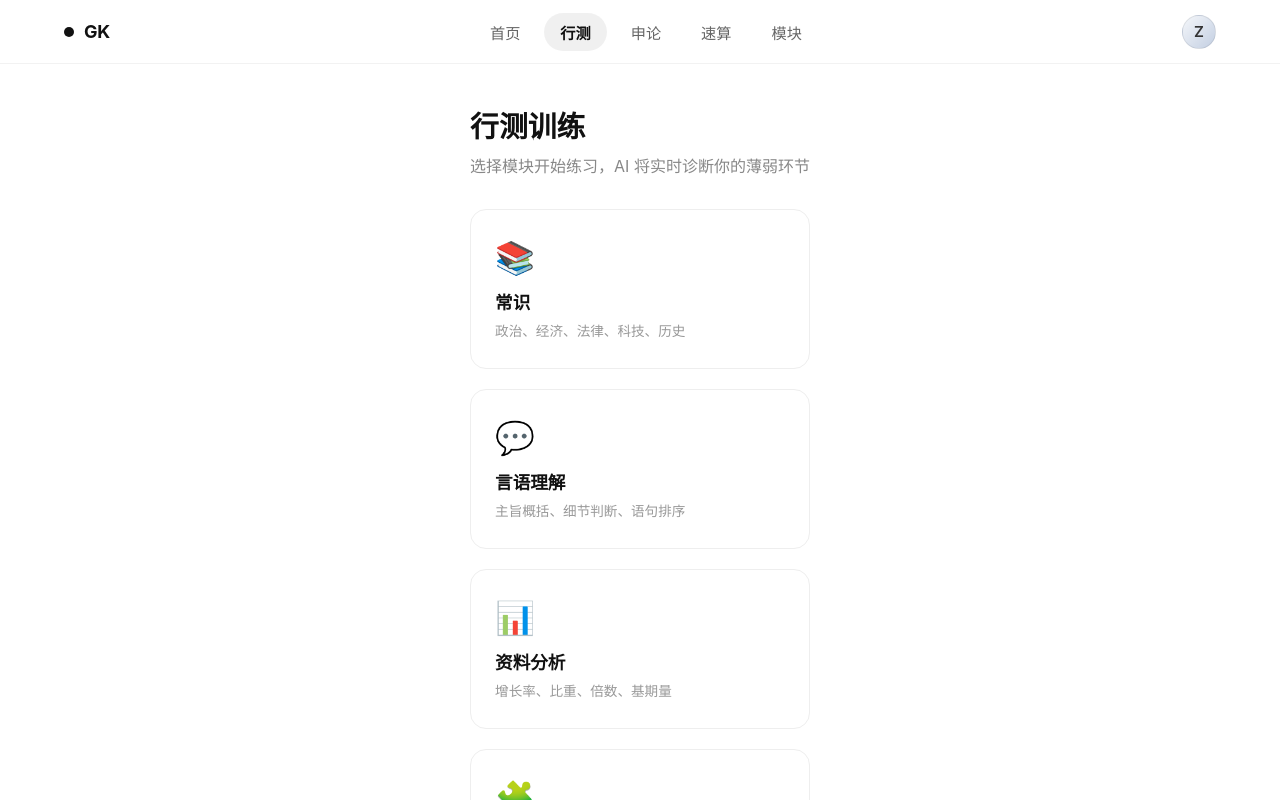
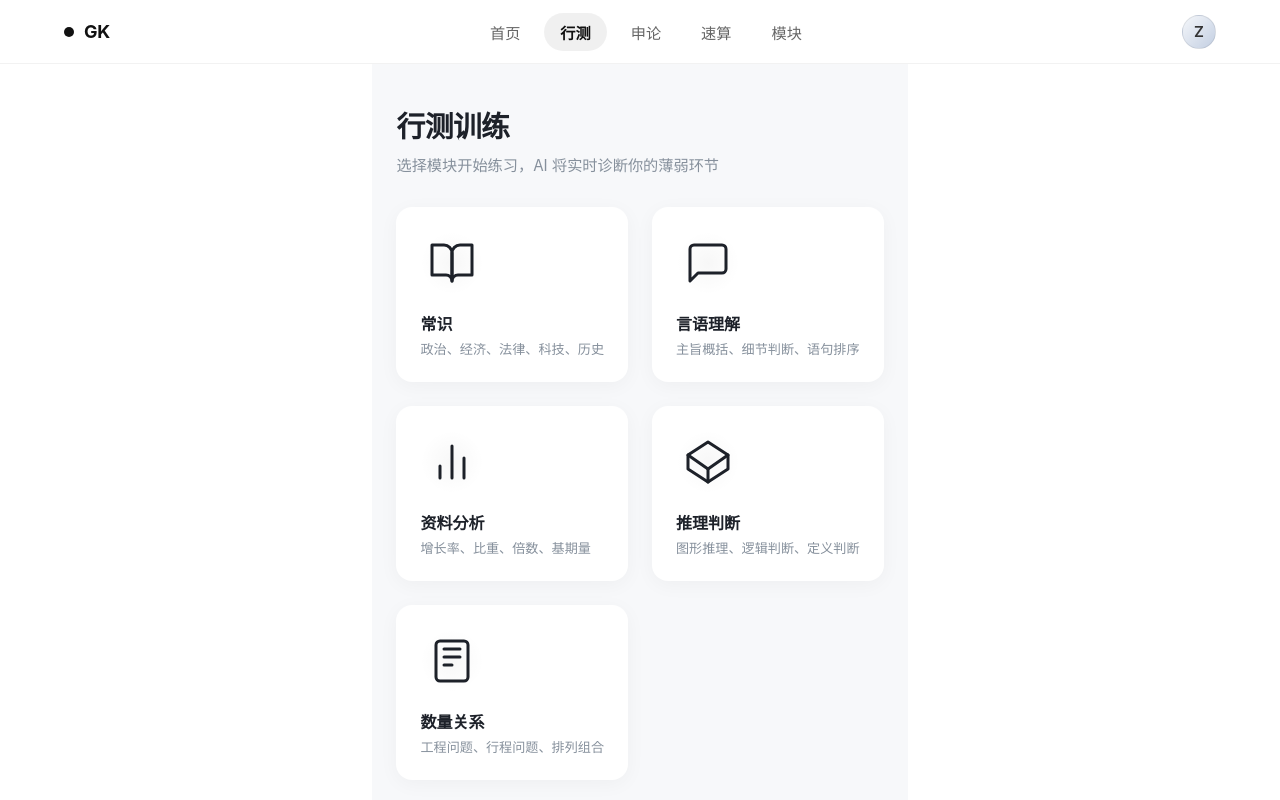
Before and after one commit to kite39m/GK_project, a Vue app in the folder vue-project/: page /xingce in a window 1280 px wide. Built offline with nearby package versions, Linux system fonts and the light colour scheme; sample sign-in values are in the browser's storage.

Commit message:
feat: redesign XingceView with 2x2 grid, SVG icons, borderless cards

```diff
--- a/vue-project/src/views/XingceView.vue
+++ b/vue-project/src/views/XingceView.vue
@@ -1,7 +1,9 @@
 <template>
   <div class="xingce-page">
-    <h1 class="page-title">行测训练</h1>
-    <p class="page-desc">选择模块开始练习，AI 将实时诊断你的薄弱环节</p>
+    <div class="xingce-header">
+      <h1 class="page-title">行测训练</h1>
+      <p class="page-desc">选择模块开始练习，AI 将实时诊断你的薄弱环节</p>
+    </div>
     <div class="module-grid">
       <div
         v-for="mod in modules"
@@ -9,9 +11,13 @@
         class="module-card"
         @click="$router.push(`/xingce/${mod.code}`)"
       >
-        <div class="module-icon">{{ mod.icon }}</div>
-        <h3>{{ mod.name }}</h3>
-        <p>{{ mod.desc }}</p>
+        <div class="module-icon-wrapper">
+          <svg class="module-icon" width="48" height="48" viewBox="0 0 24 24" fill="none"
+            stroke="currentColor" stroke-width="1.5" stroke-linecap="round" stroke-linejoin="round"
+            v-html="mod.iconPath"></svg>
+        </div>
+        <h3 class="module-name">{{ mod.name }}</h3>
+        <p class="module-desc">{{ mod.desc }}</p>
       </div>
     </div>
   </div>
@@ -19,60 +25,142 @@
 
 <script setup>
 const modules = [
-  { code: 'CHANGSHI', name: '常识', icon: '📚', desc: '政治、经济、法律、科技、历史' },
-  { code: 'YUYU', name: '言语理解', icon: '💬', desc: '主旨概括、细节判断、语句排序' },
-  { code: 'ZILIAO', name: '资料分析', icon: '📊', desc: '增长率、比重、倍数、基期量' },
-  { code: 'TUILI', name: '推理判断', icon: '🧩', desc: '图形推理、逻辑判断、定义判断' },
-  { code: 'SHULIANG', name: '数量关系', icon: '🔢', desc: '工程问题、行程问题、排列组合' }
+  {
+    code: 'CHANGSHI',
+    name: '常识',
+    desc: '政治、经济、法律、科技、历史',
+    iconPath: '<path d="M2 3h6a4 4 0 0 1 4 4v14a3 3 0 0 0-3-3H2z"/><path d="M22 3h-6a4 4 0 0 0-4 4v14a3 3 0 0 1 3-3h7z"/>'
+  },
+  {
+    code: 'YUYU',
+    name: '言语理解',
+    desc: '主旨概括、细节判断、语句排序',
+    iconPath: '<path d="M21 15a2 2 0 0 1-2 2H7l-4 4V5a2 2 0 0 1 2-2h14a2 2 0 0 1 2 2z"/>'
+  },
+  {
+    code: 'ZILIAO',
+    name: '资料分析',
+    desc: '增长率、比重、倍数、基期量',
+    iconPath: '<line x1="18" y1="20" x2="18" y2="10"/><line x1="12" y1="20" x2="12" y2="4"/><line x1="6" y1="20" x2="6" y2="14"/>'
+  },
+  {
+    code: 'TUILI',
+    name: '推理判断',
+    desc: '图形推理、逻辑判断、定义判断',
+    iconPath: '<polygon points="12 2 22 8.5 22 15.5 12 22 2 15.5 2 8.5 12 2"/><line x1="12" y1="22" x2="12" y2="15.5"/><polyline points="22 8.5 12 15.5 2 8.5"/>'
+  },
+  {
+    code: 'SHULIANG',
+    name: '数量关系',
+    desc: '工程问题、行程问题、排列组合',
+    iconPath: '<rect x="4" y="2" width="16" height="20" rx="2"/><line x1="8" y1="6" x2="16" y2="6"/><line x1="8" y1="10" x2="16" y2="10"/><line x1="8" y1="14" x2="12" y2="14"/>'
+  }
 ]
 </script>
 
 <style scoped>
 .xingce-page {
-  max-width: 900px;
+  max-width: 1100px;
   margin: 0 auto;
-  padding: 40px 24px;
+  padding: var(--space-5) var(--space-3);
+  background: var(--color-bg-page);
+  min-height: 100%;
 }
+
+.xingce-header {
+  margin-bottom: var(--space-4);
+}
+
 .page-title {
   font-size: 1.8rem;
-  font-weight: 700;
-  color: #111;
-  margin: 0 0 8px;
+  font-weight: 600;
+  color: var(--color-text-title);
+  margin: 0 0 var(--space-1);
+  letter-spacing: -0.02em;
 }
+
 .page-desc {
-  color: #888;
-  margin: 0 0 32px;
+  color: var(--color-text-caption);
+  margin: 0;
+  font-size: 0.95rem;
 }
+
+/* 2x2 Grid */
 .module-grid {
   display: grid;
-  grid-template-columns: repeat(auto-fill, minmax(240px, 1fr));
-  gap: 20px;
+  grid-template-columns: repeat(2, 1fr);
+  gap: var(--space-3);
 }
+
+/* Card — borderless, diffuse shadow */
 .module-card {
-  background: #fff;
-  border: 1px solid #eee;
-  border-radius: 16px;
-  padding: 28px 24px;
+  background: var(--color-bg-card);
+  border: none;
+  border-radius: var(--radius-card);
+  box-shadow: var(--shadow-card);
+  padding: var(--space-3);
   cursor: pointer;
-  transition: all 0.2s;
+  transition: all 150ms cubic-bezier(0.4, 0, 0.2, 1);
 }
+
 .module-card:hover {
-  border-color: #111;
-  box-shadow: 0 4px 12px rgba(0,0,0,0.08);
+  box-shadow: var(--shadow-card-hover);
   transform: translateY(-2px);
 }
+
+.module-card:active {
+  transform: scale(0.98);
+}
+
+/* Icon with blob background */
+.module-icon-wrapper {
+  width: 64px;
+  height: 64px;
+  border-radius: 50%;
+  background: radial-gradient(circle, rgba(0, 0, 0, 0.03) 0%, transparent 70%);
+  display: flex;
+  align-items: center;
+  justify-content: center;
+  margin-bottom: var(--space-2);
+}
+
 .module-icon {
-  font-size: 2rem;
-  margin-bottom: 12px;
+  color: var(--color-text-title);
 }
-.module-card h3 {
-  margin: 0 0 6px;
-  font-size: 1.1rem;
-  color: #111;
+
+/* Text hierarchy */
+.module-name {
+  font-size: 1rem;
+  font-weight: 600;
+  color: var(--color-text-title);
+  margin: 0 0 4px;
 }
-.module-card p {
+
+.module-desc {
+  font-size: 0.82rem;
+  font-weight: 400;
+  color: var(--color-text-caption);
   margin: 0;
-  font-size: 0.85rem;
-  color: #999;
+  display: -webkit-box;
+  -webkit-line-clamp: 2;
+  -webkit-box-orient: vertical;
+  overflow: hidden;
+}
+
+/* Responsive */
+@media (max-width: 767px) {
+  .xingce-page {
+    padding: var(--space-3) var(--space-2);
+  }
+  .module-grid {
+    grid-template-columns: 1fr;
+    gap: var(--space-2);
+  }
+}
+
+@media (max-width: 640px) {
+  .module-card {
+    padding: var(--space-2);
+  }
 }
 </style>
```
